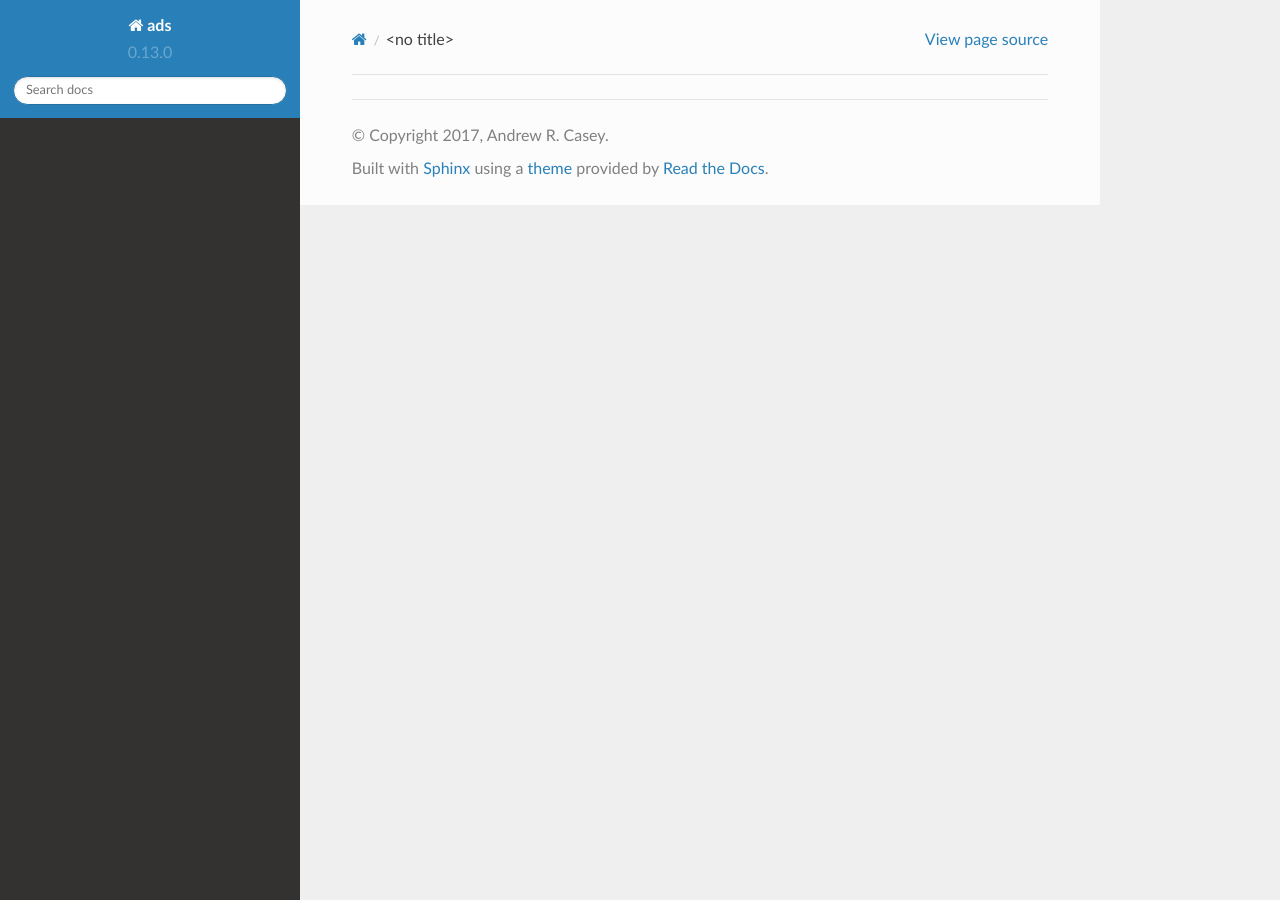
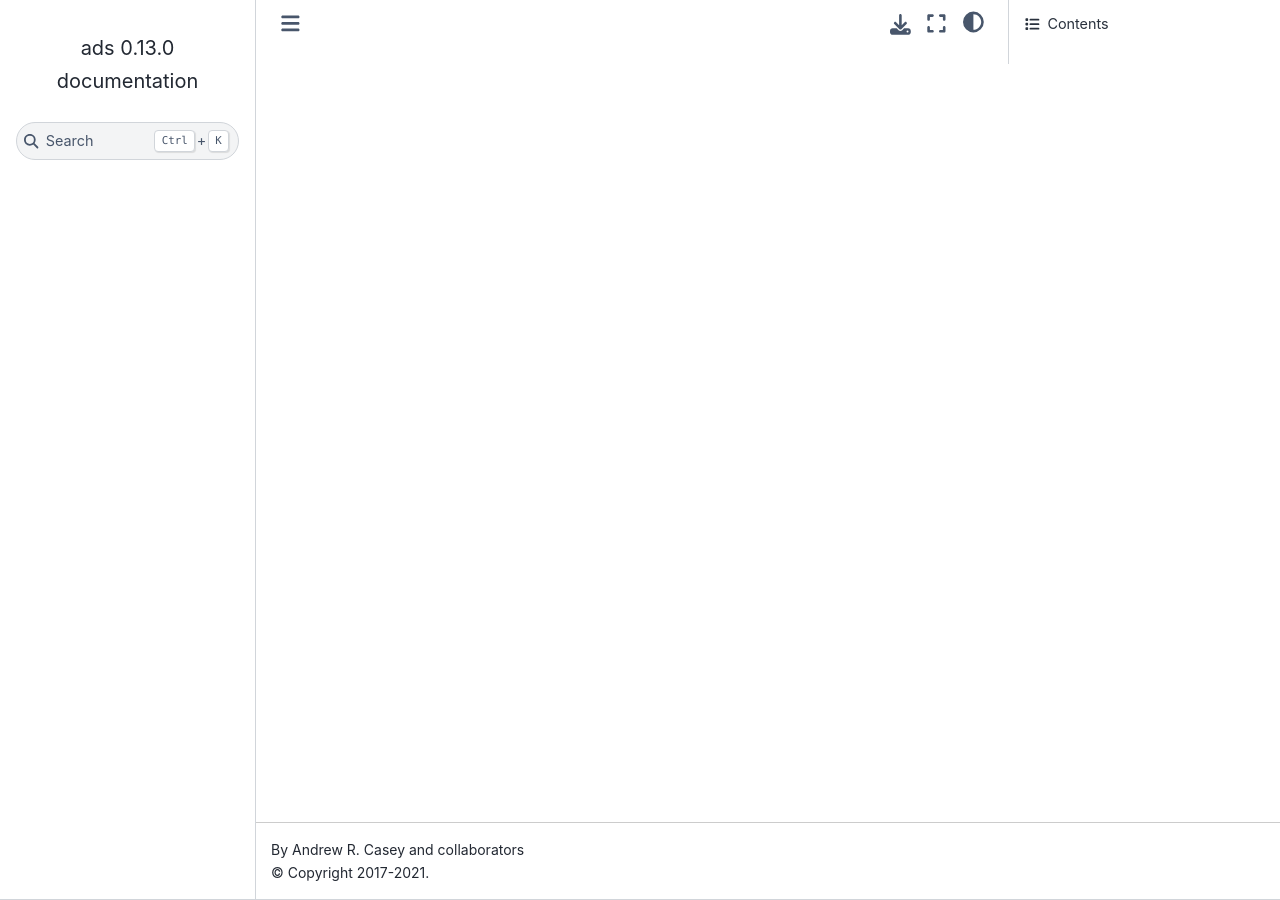
Before and after one commit to andycasey/ads, a Sphinx documentation site: the page built from docs/references.rst, in a window 1280 px wide. Built offline with Sphinx 7.4.7 and the Sphinx Book theme 1.1.4, drawn with Linux system fonts in a browser that asks for light colours.

Commit message:
fix docs

```diff
--- /dev/null
+++ b/doc-requirements.txt
@@ -0,0 +1,6 @@
+sphinx-book-theme
+aiohttp
+requests
+httpretty>=0.8.10
+werkzeug
+mock
--- a/docs/conf.py
+++ b/docs/conf.py
@@ -49,8 +49,8 @@ master_doc = 'index'
 
 # General information about the project.
 project = 'ads'
-copyright = '2017, Andrew R. Casey'
-author = 'Andrew R. Casey'
+copyright = '2017-2021'
+author = 'Andrew R. Casey and collaborators'
 
 # The version info for the project you're documenting, acts as replacement for
 # |version| and |release|, also used in various other places throughout the
@@ -89,11 +89,17 @@ todo_include_todos = False
 
 # https://github.com/snide/sphinx_rtd_theme#using-this-theme-locally-then-building-on-read-the-docs
 # on_rtd is whether we are on readthedocs.org, this line of code grabbed from docs.readthedocs.org
+"""
 on_rtd = os.environ.get('READTHEDOCS', None) == 'True'
 if not on_rtd:  # only import and set the theme if we're building docs locally
     import sphinx_rtd_theme
+
     html_theme = 'sphinx_rtd_theme'
     html_theme_path = [sphinx_rtd_theme.get_html_theme_path()]
+"""
+
+html_theme = "sphinx_book_theme"
+
 
 # Theme options are theme-specific and customize the look and feel of a theme
 # further.  For a list of options available for each theme, see the
--- a/docs/index.rst
+++ b/docs/index.rst
@@ -3,7 +3,7 @@
 The ads Python package
 ======================
 
-A Python Module to Interact with NASA's ADS that Doesn't Suck™
+A Python client for the NASA Astrophysics Data System.
 
 If you're in astro research, then you pretty much *need* NASA's ADS.
 It's tried, true, and people go crazy on the rare occasions when it goes down.
```
